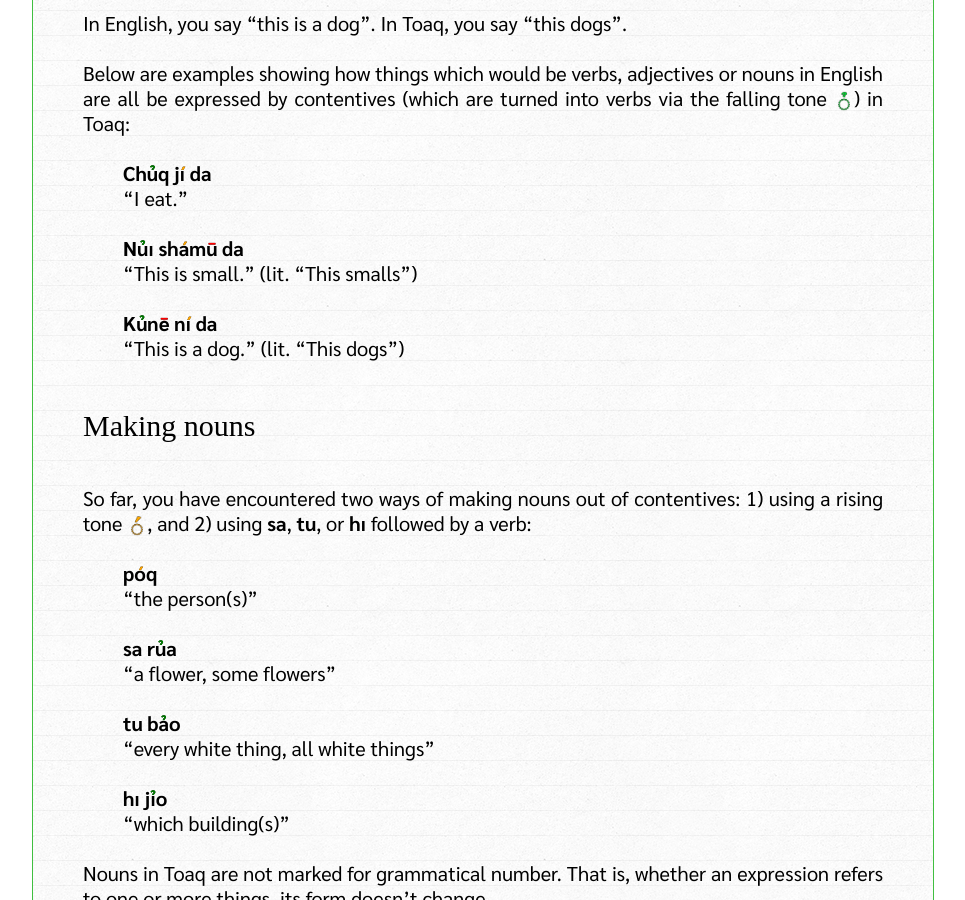
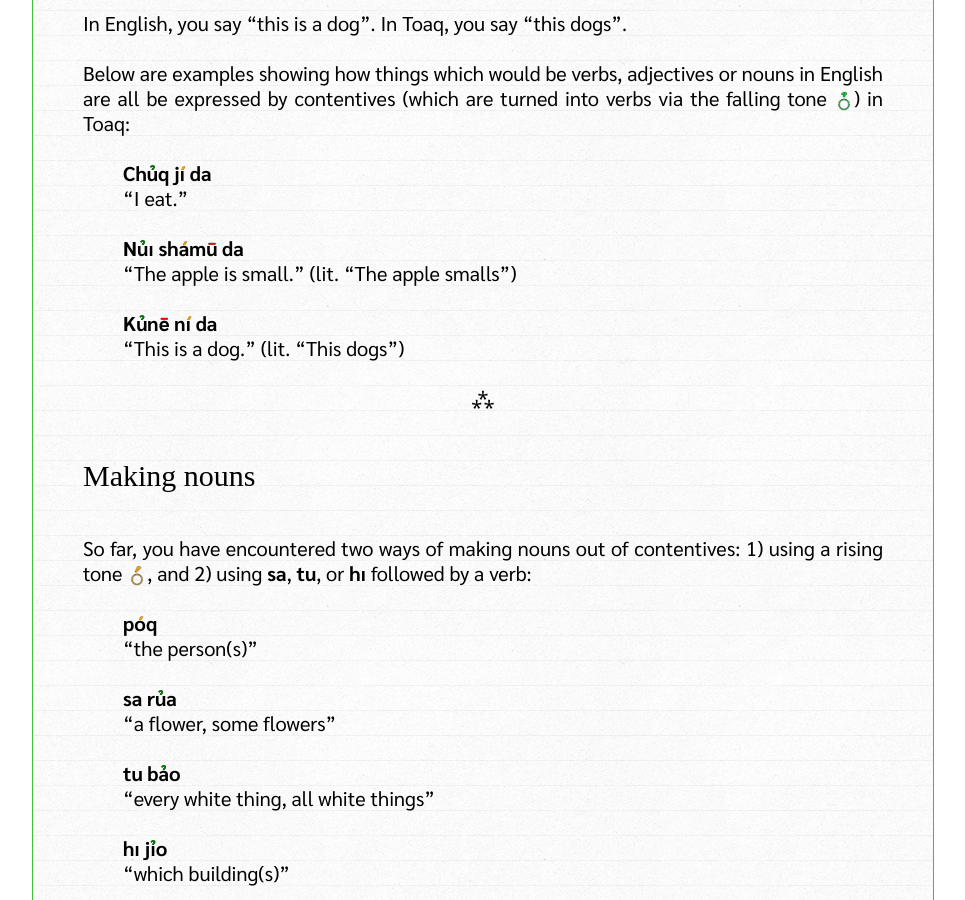
Before and after one commit to toaq/TwE, a Jekyll site: the page built from _lessons/07/index.md, in a window 1280 px wide and 900 px high, scrolled down 2900 px. Shown: the whole window, without its empty margins (157-1122 px from the left). Built offline with Jekyll 4.4.1, drawn with Linux system fonts in a browser that asks for light colours; some web fonts are replaced.

Commit message:
minor fixes

```diff
--- a/_lessons/07/index.md
+++ b/_lessons/07/index.md
@@ -75,10 +75,12 @@ Below are examples showing how things which would be verbs, adjectives or nouns
   "I eat."
 
 > **Nủı shámū da**
-  "This is small." (lit. "This smalls")
+  "The apple is small." (lit. "The apple smalls")
 
 > **Kủnē ní da**
   "This is a dog." (lit. "This dogs")
+
+---
 
 ## Making nouns
 
@@ -98,6 +100,8 @@ So far, you have encountered two ways of making nouns out of contentives: 1) usi
   "which building(s)"
 
 Nouns in Toaq are not marked for grammatical number. That is, whether an expression refers to one or more things, its form doesn’t change.
+
+---
 
 ## Table of pronouns
 
@@ -137,6 +141,8 @@ All of these pronouns are contentives, which means they can be used as verbs:
 > **Sủq núo da.**
   "The one who sleeps is you."
 
+---
+
 ## Roots and compounds
 
 When a word has more than one syllable, every syllable but the first carries the even tone ![](../tones/t1.png). A lexical distinction is made between root words with more than syllable on the one hand, and compound words on the other hand. Compounds are words that are made of meangingful components. For example, **chıejīo** "school" is a compound whose components are **chıe** "learn" and **jıo** "building". On the other hand, **kunē** "dog" and **sofā** "sofa" are roots, as they have no semantic components.
@@ -161,6 +167,8 @@ These are the roots and compounds introduced so far, in chronological order.
     <tr><td><strong>sofā</strong> "to be a sofa"</td><td>root</td></tr>
   </table>
 </div>
+
+---
 
 ## Numbers
 
```
